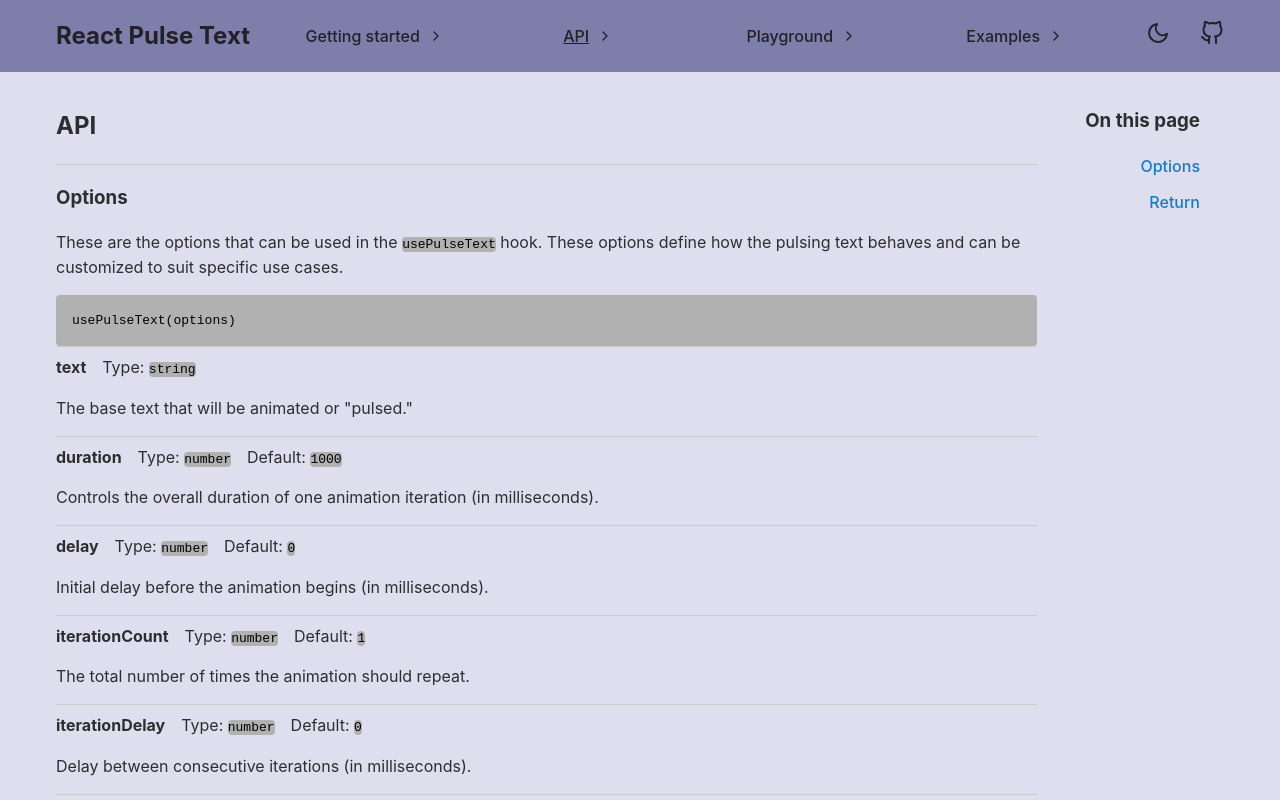
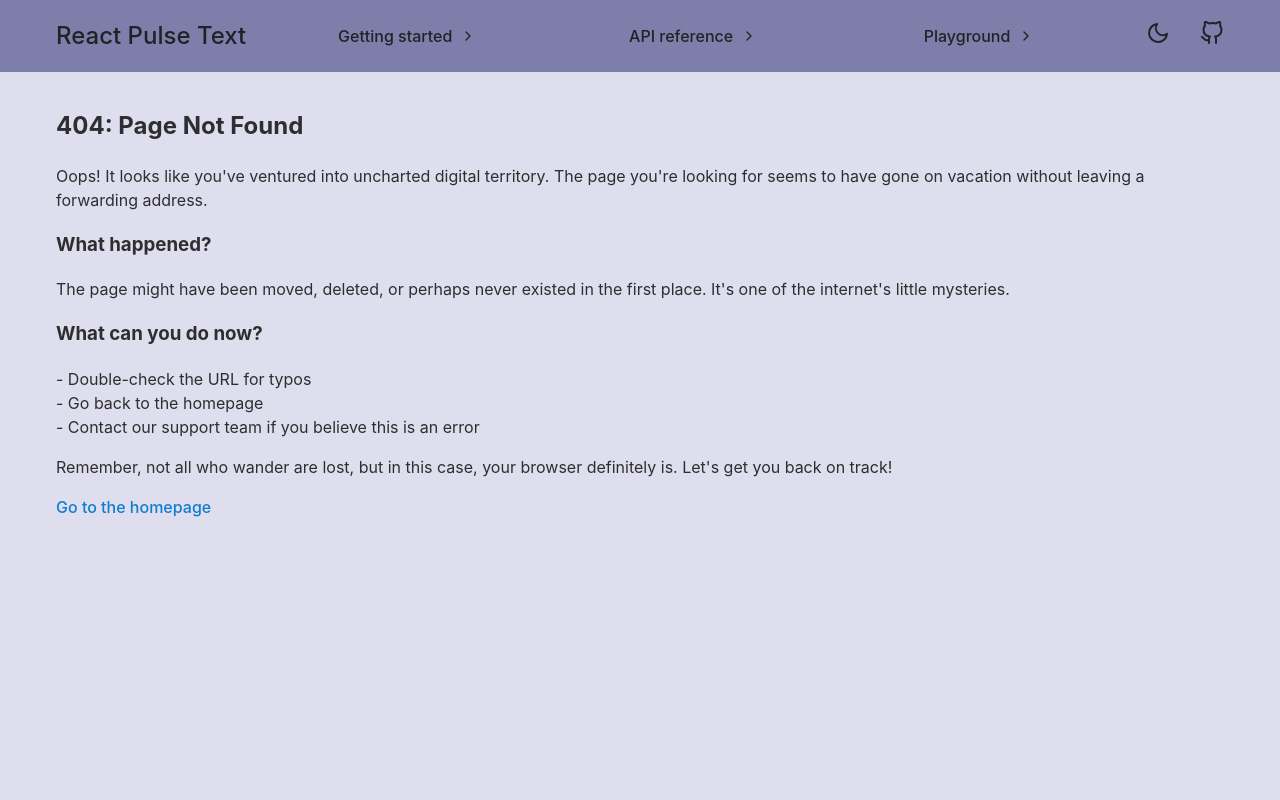
Before and after one commit to Kelsier90/React-Pulse-Text, a React (Vite) app: page /api in a window 1280 px wide. Shown: the top 800 px of the page. Built offline with nearby package versions, Linux system fonts and the light colour scheme.

Commit message:
Create Error 404 page

```diff
--- a/src/App.tsx
+++ b/src/App.tsx
@@ -5,6 +5,7 @@ import GettingStarted from "./pages/GettingStarted";
 import Api from "./pages/Api";
 import ThemeProvider from "./components/ThemeProvider";
 import Playground from "./pages/Playground";
+import Error404 from "./pages/Error404";
 
 function App() {
   return (
@@ -13,8 +14,9 @@ function App() {
       <Switch>
         <Route path="/" component={GettingStarted} />
         <Route path="/getting-started" component={GettingStarted} />
-        <Route path="/api" component={Api} />
+        <Route path="/api-reference" component={Api} />
         <Route path="/playground" component={Playground} />
+        <Route path="*" component={Error404} />
       </Switch>
     </ThemeProvider>
   );
--- a/src/components/Header/index.tsx
+++ b/src/components/Header/index.tsx
@@ -8,6 +8,7 @@ import useTheme from "../../hooks/useTheme.ts";
 import DarkIcon from "../icons/DarkIcon.tsx";
 
 import styles from "./styles.module.css";
+import Link from "../Link";
 
 export default function Header() {
   const [openMenu, setOpenMenu] = useState(false);
@@ -21,7 +22,9 @@ export default function Header() {
           <button type="button" onClick={() => setOpenMenu((v) => !v)} className={styles["menu-button"]}>
             <MenuIcon />
           </button>
-          <h1 className={styles.heading}>React Pulse Text</h1>
+          <h1 className={styles.heading}>
+            <Link href="/">React Pulse Text</Link>
+          </h1>
         </div>
         <Nav isOpen={openMenu} className={styles.nav} onClose={() => setOpenMenu(false)} />
         <div className={styles["actions-container"]}>
--- a/src/components/Header/styles.module.css
+++ b/src/components/Header/styles.module.css
@@ -32,6 +32,10 @@
 .heading {
   font-size: 1.5rem;
   margin: 0;
+
+  & > a {
+    color: inherit;
+  }
 
   @media screen and (max-width: 425px) {
     font-size: 1rem;
--- a/src/components/Nav/index.tsx
+++ b/src/components/Nav/index.tsx
@@ -17,9 +17,8 @@ export default function Nav({ isOpen, className, onClose }: NavProps) {
       <nav className={`${styles.root} ${isOpen ? styles.open : ""} ${className}`}>
         <ul>
           <NavItem text="Getting started" href="/getting-started" onNavigate={onClose} />
-          <NavItem text="API" href="/api" onNavigate={onClose} />
+          <NavItem text="API reference" href="/api-reference" onNavigate={onClose} />
           <NavItem text="Playground" href="/playground" onNavigate={onClose} />
-          <NavItem text="Examples" href="/examples" onNavigate={onClose} />
         </ul>
       </nav>
     </NavContext>
--- a/src/pages/Api/index.tsx
+++ b/src/pages/Api/index.tsx
@@ -4,7 +4,7 @@ import ReturnSection from "./ReturnSection";
 
 export default function Api() {
   return (
-    <PageContent heading="API" sections={["Options", "Return"]}>
+    <PageContent heading="API reference" sections={["Options", "Return"]}>
       <OptionsSection />
       <ReturnSection />
     </PageContent>
--- /dev/null
+++ b/src/pages/Error404/index.tsx
@@ -0,0 +1,53 @@
+import PageContent from "../../components/PageContent";
+import usePulseText from "../../../lib/hooks/usePulseText.ts";
+import { useState } from "react";
+import Link from "../../components/Link";
+
+export default function Error404() {
+  const [showGoToTheHomePage, setShowGoToTheHomePage] = useState(false);
+
+  const { text: introText } = usePulseText({
+    text: "Oops! It looks like you've ventured into uncharted digital territory. The page you're looking for seems to have gone on vacation without leaving a forwarding address.",
+    duration: 500,
+  });
+  const { text: block1Heading } = usePulseText({ text: "What happened?", duration: 500, delay: 500 });
+  const { text: block1Paragraph } = usePulseText({
+    text: "The page might have been moved, deleted, or perhaps never existed in the first place. It's one of the internet's little mysteries.",
+    duration: 500,
+    delay: 1000,
+  });
+  const { text: block2Heading } = usePulseText({ text: "What can you do now?", duration: 500, delay: 1500 });
+  const { text: block2Paragraph1 } = usePulseText({
+    text: "- Double-check the URL for typos",
+    duration: 500,
+    delay: 2000,
+  });
+  const { text: block2Paragraph2 } = usePulseText({ text: "- Go back to the homepage", duration: 500, delay: 2500 });
+  const { text: block2Paragraph3 } = usePulseText({
+    text: "- Contact our support team if you believe this is an error",
+    duration: 500,
+    delay: 3000,
+  });
+  const { text: block2Paragraph4 } = usePulseText({
+    text: "Remember, not all who wander are lost, but in this case, your browser definitely is. Let's get you back on track!",
+    duration: 500,
+    delay: 3500,
+    onEnd: () => setShowGoToTheHomePage(true),
+  });
+
+  return (
+    <PageContent heading="404: Page Not Found">
+      <p>{introText}</p>
+      <h3>{block1Heading}</h3>
+      <p>{block1Paragraph}</p>
+      <h3>{block2Heading}</h3>
+      <ul>
+        <li>{block2Paragraph1}</li>
+        <li>{block2Paragraph2}</li>
+        <li>{block2Paragraph3}</li>
+      </ul>
+      <p>{block2Paragraph4}</p>
+      {showGoToTheHomePage ? <Link href="/">Go to the homepage</Link> : null}
+    </PageContent>
+  );
+}
```
